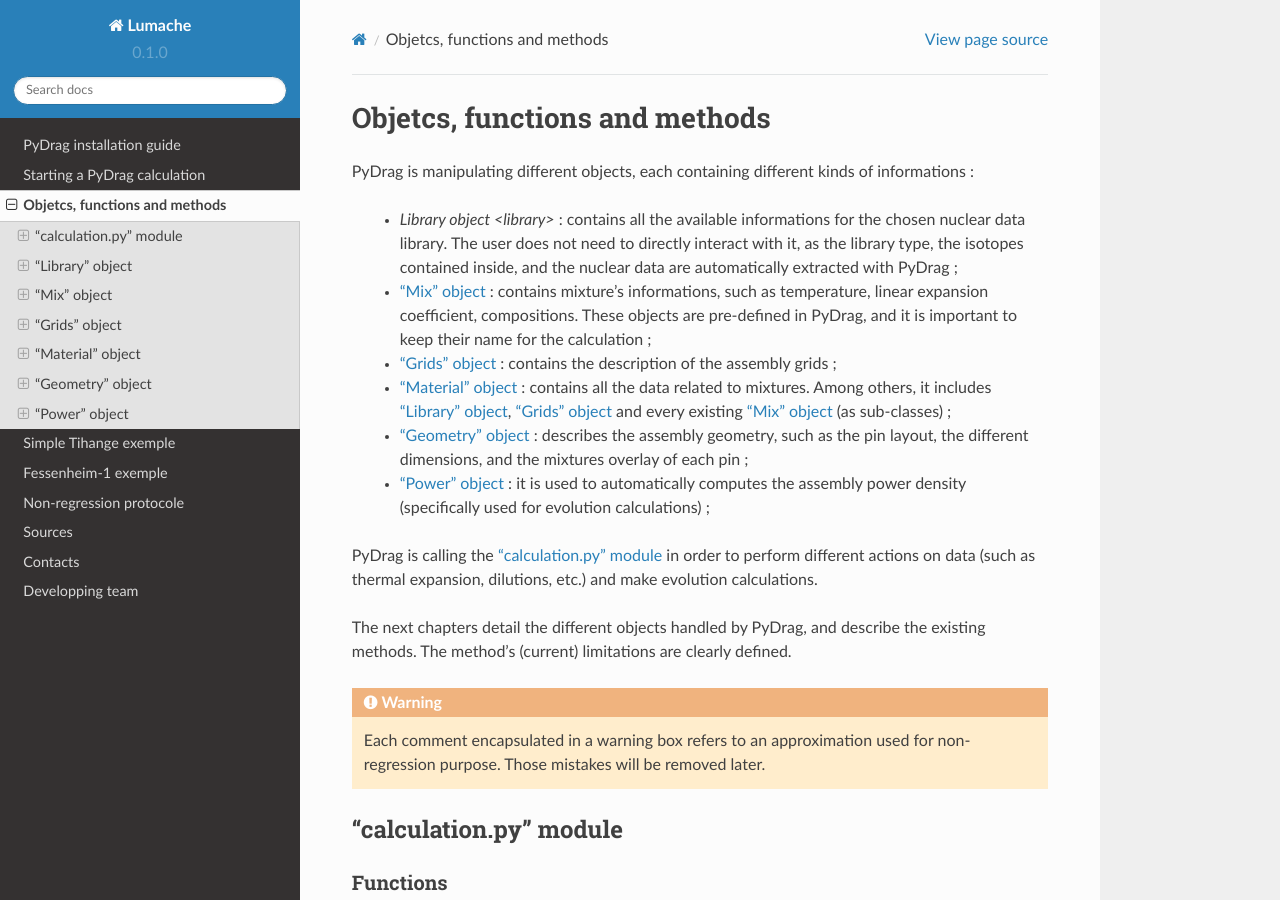
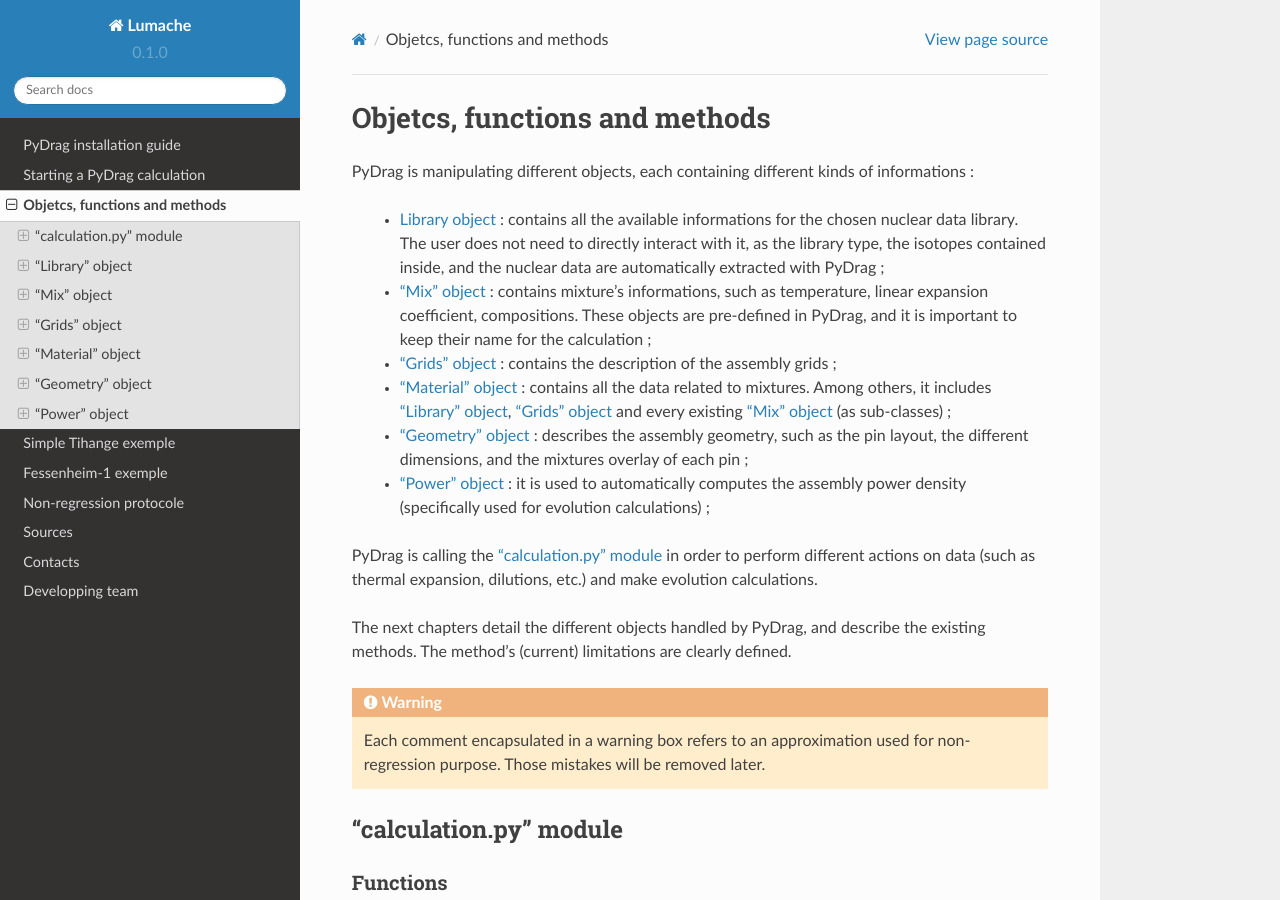
Before and after one commit to Ben105m/rtd-tutorial, a Sphinx documentation site: the page built from docs/source/functions.rst, in a window 1280 px wide and 900 px high. Built offline with Sphinx 7.4.7 and the Read the Docs theme 2.0.0, drawn with Linux system fonts in a browser that asks for light colours.

Commit message:
Update functions.rst

```diff
--- a/docs/source/functions.rst
+++ b/docs/source/functions.rst
@@ -6,7 +6,7 @@ Objetcs, functions and methods
 
 PyDrag is manipulating different objects, each containing different kinds of informations :
 
-  - `Library object <library>` : contains all the available informations for the chosen nuclear data library. The user does not need to directly interact with it, as the library type, the isotopes contained inside, and the nuclear data are automatically extracted with PyDrag ;
+  - `Library object <library>`_ : contains all the available informations for the chosen nuclear data library. The user does not need to directly interact with it, as the library type, the isotopes contained inside, and the nuclear data are automatically extracted with PyDrag ;
 
   -  :ref:`mix` : contains mixture's informations, such as temperature, linear expansion coefficient, compositions. These objects are pre-defined in PyDrag, and it is important to keep their name for the calculation ;
 
```
